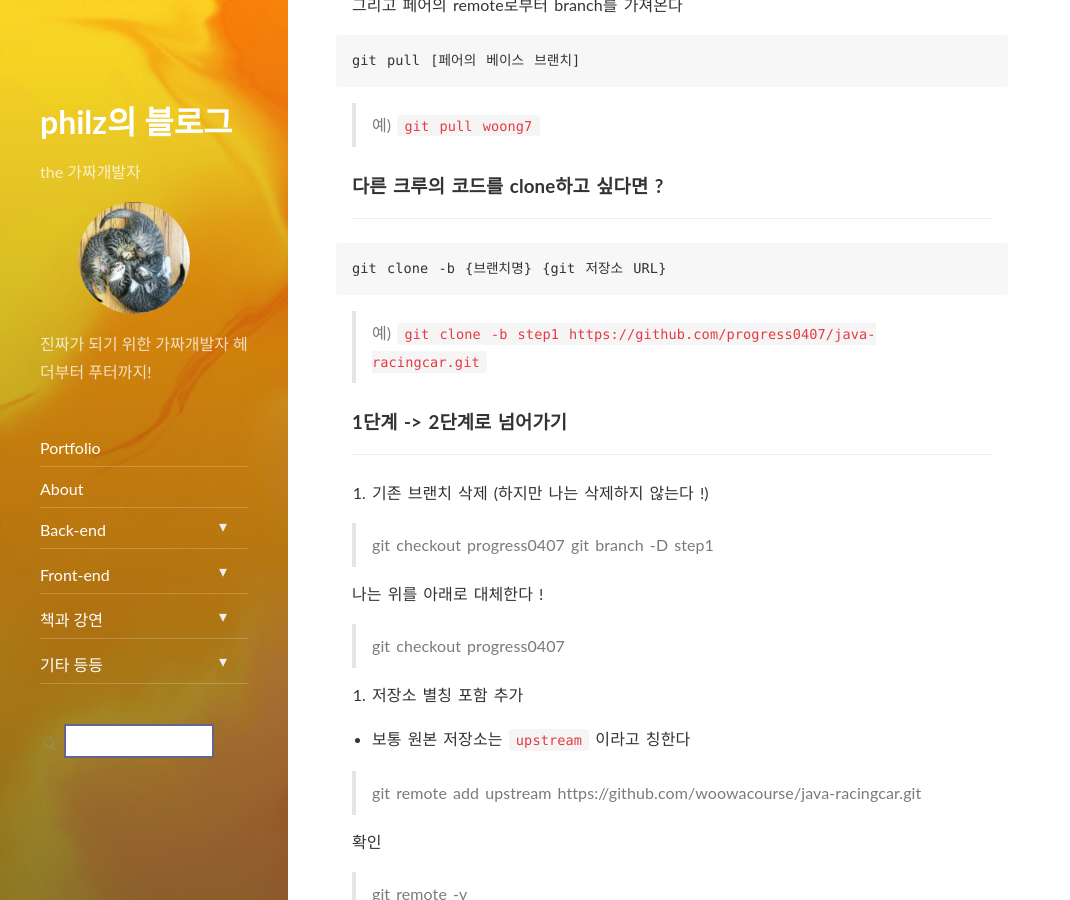
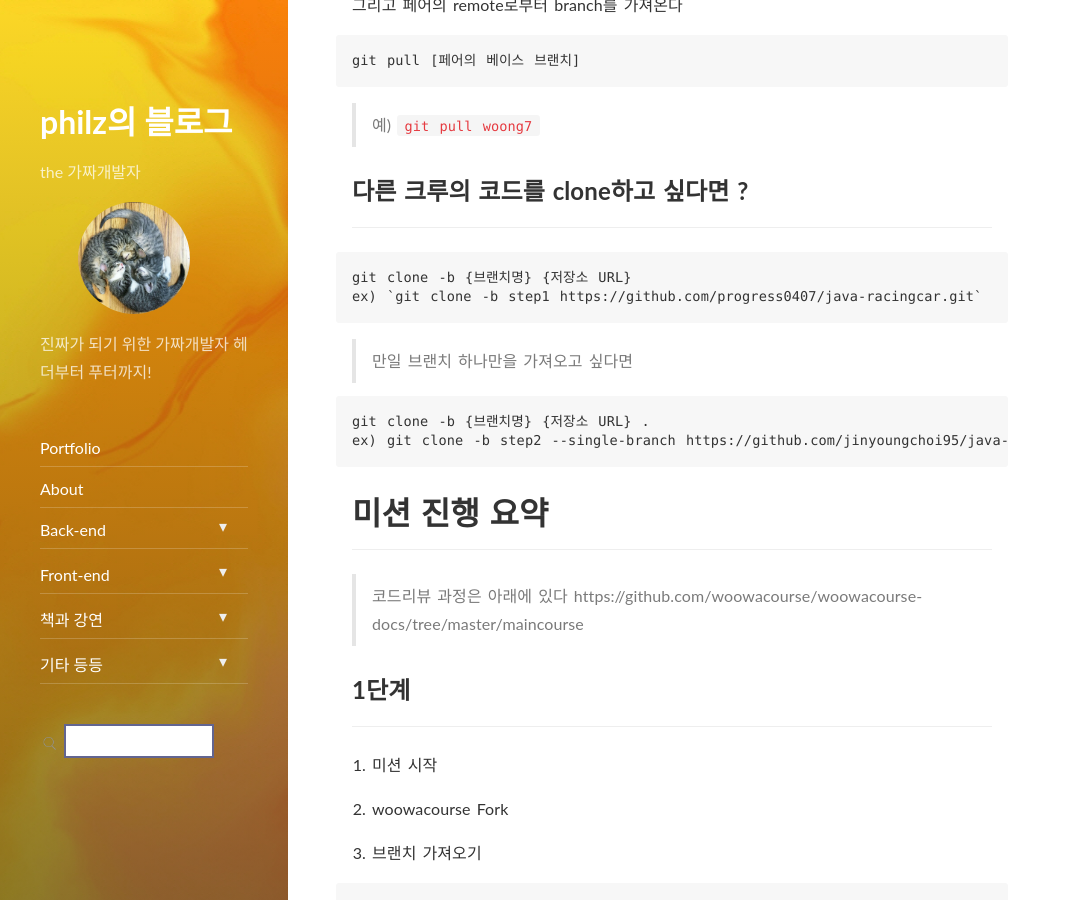
Before and after one commit to progress0407/progress0407.github.io, a Jekyll site: the page built from _posts/backend/wooteco/2022-02-17-wooteco-frequently-used-git-commands.md, in a window 1280 px wide and 900 px high, scrolled down 490 px. Shown: the whole window, without its empty margins (0-1070 px from the left). Built offline with Jekyll 4.4.1, drawn with Linux system fonts in a browser that asks for light colours; nearby versions of some CDN libraries; some of the changed text lies outside the part shown.

Commit message:
우테코용 생존용 git 명령어 재작성

````diff
--- a/_posts/backend/wooteco/2022-02-17-wooteco-frequently-used-git-commands.md
+++ b/_posts/backend/wooteco/2022-02-17-wooteco-frequently-used-git-commands.md
@@ -30,51 +30,109 @@ git pull [페어의 베이스 브랜치]
 
 > 예) `git pull woong7`
 
-### 다른 크루의 코드를 clone하고 싶다면 ?
+## 다른 크루의 코드를 clone하고 싶다면 ?
 
 ---
 
 ```
-git clone -b {브랜치명} {git 저장소 URL}
+git clone -b {브랜치명} {저장소 URL}
+ex) `git clone -b step1 https://github.com/progress0407/java-racingcar.git`
 ```
 
-> 예) `git clone -b step1 https://github.com/progress0407/java-racingcar.git`
+> 만일 브랜치 하나만을 가져오고 싶다면
 
-### 1단계 -> 2단계로 넘어가기
+```
+git clone -b {브랜치명} {저장소 URL} .
+ex) git clone -b step2 --single-branch https://github.com/jinyoungchoi95/java-chess.git .
+```
+
+# 미션 진행 요약
+
+---
+
+> 코드리뷰 과정은 아래에 있다
+> https://github.com/woowacourse/woowacourse-docs/tree/master/maincourse
+
+## 1단계
+
+---
+
+1. 미션 시작
+
+2. woowacourse Fork
+
+3. 브랜치 가져오기
+
+```
+git clone -b {본인_아이디} --single-branch https://github.com/{본인_아이디}/{저장소 아이디}
+ex) git clone -b javajigi --single-branch https://github.com/javajigi/java-baseball.git
+```
+
+4. 기능 구현 브랜치 생서
+
+```
+git checkout -b 브랜치이름
+ex) git checkout -b step1
+```
+
+5. 기능 구현 add, commit
+
+```
+git status // 변경된 파일 확인
+git add -A(또는 .) // 변경된 전체 파일을 한번에 반영
+git commit -m "메시지" // 작업한 내용을 메시지에 기록
+```
+
+6. 자기 원격 저장소에 올리기
+
+```
+git push origin 브랜치이름
+ex) git push origin step1
+```
+
+## 1단계 -> 2단계로 넘어가기
 
 ---
 
 1. 기존 브랜치 삭제 (하지만 나는 삭제하지 않는다 !)
 
-> git checkout progress0407
-> git branch -D step1
+```
+git checkout progress0407
+git branch -D step1
+```
 
 나는 위를 아래로 대체한다 !
 
-> git checkout progress0407
+```
+git checkout progress0407
+```
 
 2. 저장소 별칭 포함 추가
 
 - 보통 원본 저장소는 `upstream` 이라고 칭한다
 
-> git remote add upstream https://github.com/woowacourse/java-racingcar.git
+```
+git remote add upstream {우아코스 깃 URL}
+ex) git remote add upstream https://github.com/woowacourse/java-racingcar.git
 
-확인
-
-> git remote -v
+git remote -v // 확인
+```
 
 3. 방금 추가한 저장소에서 자기 브랜치 가져오기 !
 
-> git fetch upstream progress0407
-
-확인
-
-> git branch -a
+```
+git fetch upstream progress0407
+git branch -a // 확인
+```
 
 4. rebase로 동기화
 
-> git rebase upstream/progress0407
+```
+git rebase upstream/progress0407
+```
 
 5. step2 브랜치를 생성 후 체크아웃
 
-> git checkout -b step2
+```
+git checkout -b step2
+```
````
Also changed, not shown: _posts/backend/wooteco/2022-03-01-wooteco-lotto-mission-review.md (+28 -0 lines), _posts/backend/wooteco/2022-03-18-wooteco-blackjack-mission-review.md (+1 -1 lines).
